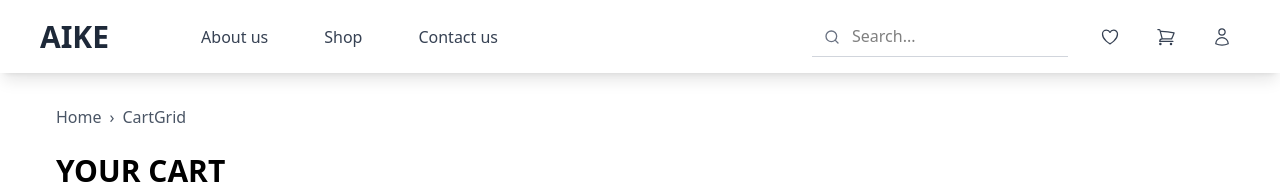
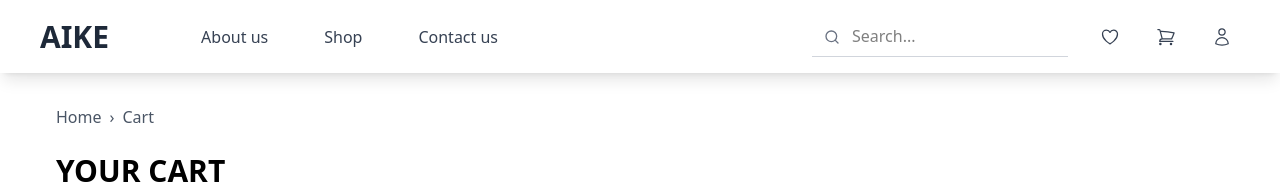
Before and after one commit to bidurmajgainya/furniture, a React (Vite) app: page /cart in a window 1280 px wide. Shown: the top 195 px of the page. Built offline with nearby package versions, Linux system fonts and the light colour scheme.

Commit message:
All pages are good now

```diff
--- a/src/components/cart/CartGrid.jsx
+++ b/src/components/cart/CartGrid.jsx
@@ -60,7 +60,7 @@ const CartGrid = () => {
           <span className="mr-2">Home</span>
         </Link>
         <span className="mr-2">›</span>
-        <span className="font-medium">CartGrid</span>
+        <span className="font-medium">Cart</span>
       </div>
 
       <h1 className="text-3xl font-bold mb-8">YOUR CART</h1>
```
